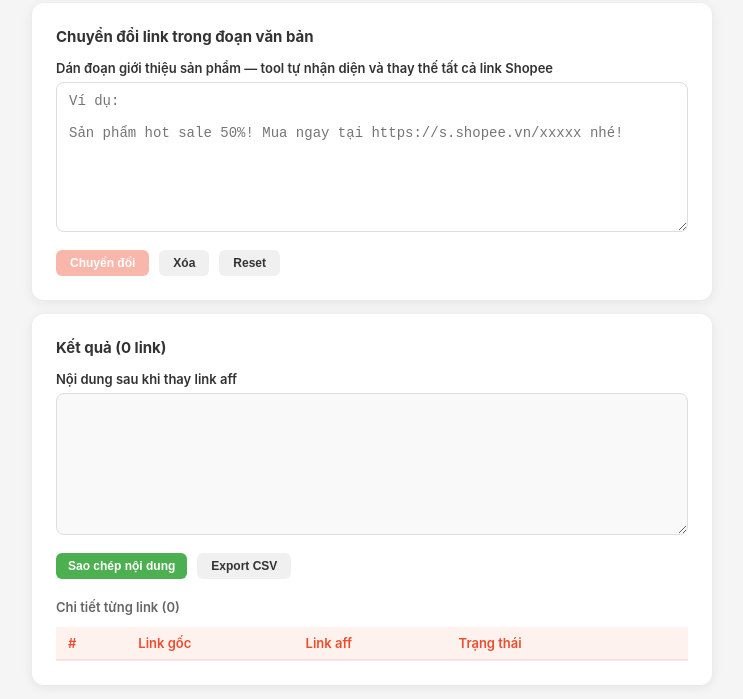
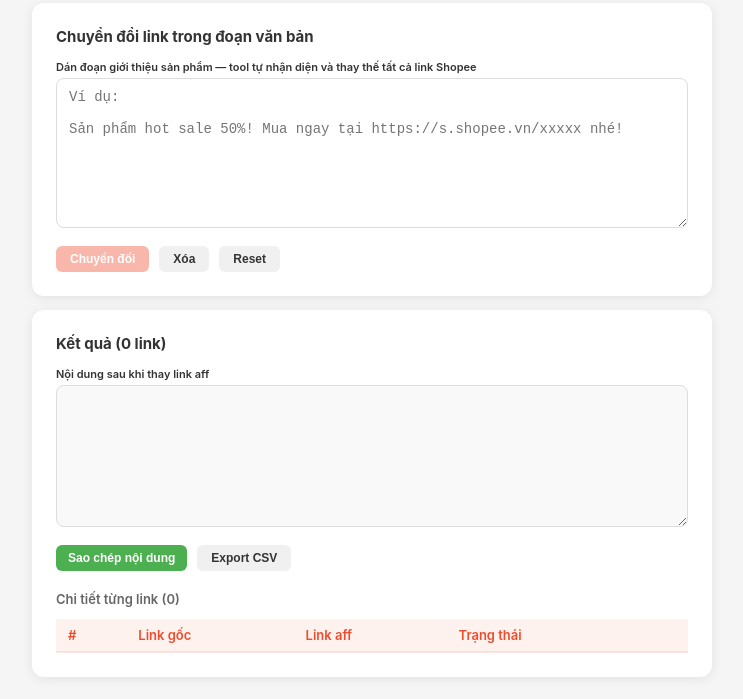
Before and after one commit to huy981018-cyber/shopee-aff-tool, a browser extension: page index.html in a window 1280 px wide. Shown: the part 77-776 px from the top of the page, without its empty margins (268-1011 px from the left). Drawn offline with Linux system fonts and the light colour scheme.

Commit message:
Add files via upload

```diff
--- a/index.html
+++ b/index.html
@@ -30,7 +30,7 @@
       padding: 24px; width: 100%; max-width: 680px; margin-bottom: 14px;
     }
     .section-title { font-size: 15px; font-weight: 700; color: #333; margin-bottom: 14px; }
-    label { display: block; font-size: 13px; font-weight: 600; color: #333; margin-bottom: 6px; }
+    label { display: block; font-size: 11px; font-weight: 600; color: #333; margin-bottom: 4px; }
     textarea {
       width: 100%; border: 1px solid #ddd; border-radius: 8px;
       padding: 10px 12px; font-size: 14px; color: #222;
```
